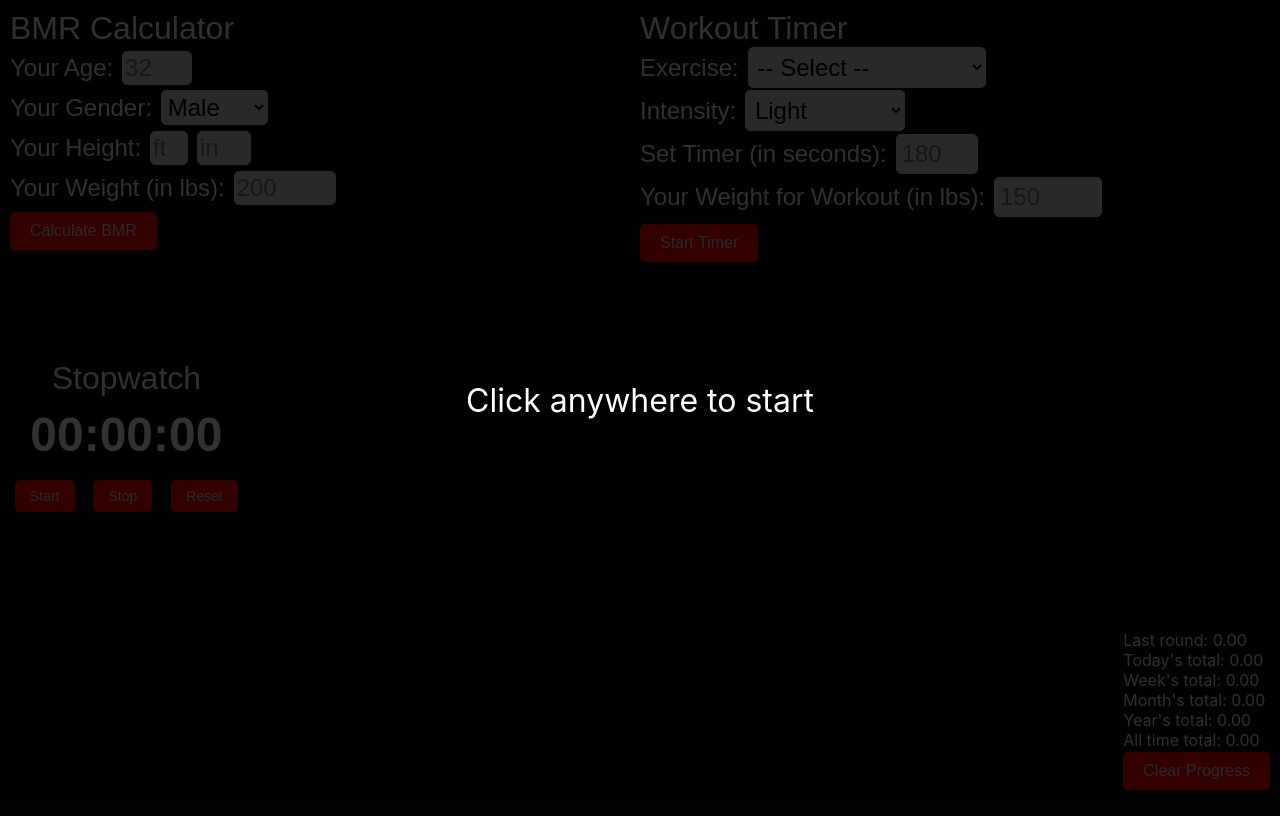
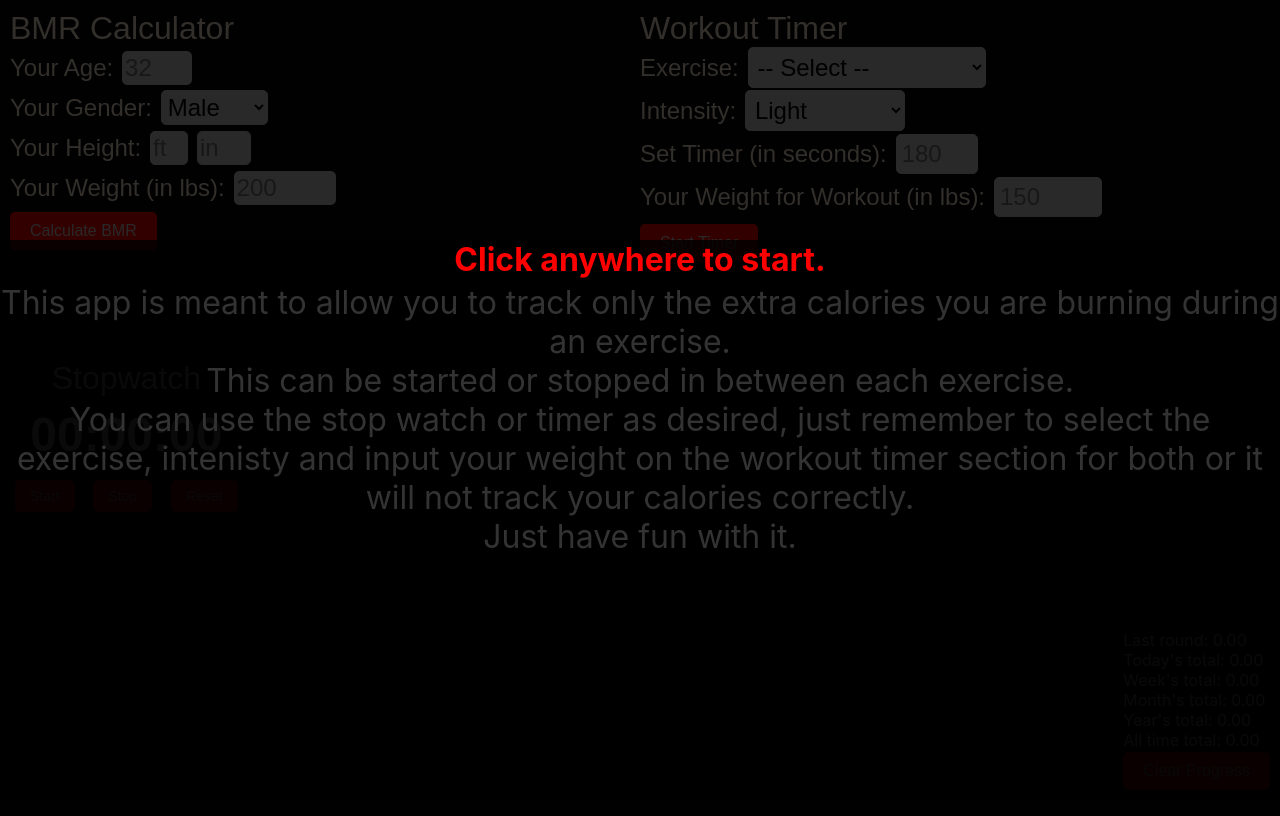
Before and after one commit to OdenRagnor/MET-Timer-and-BMR-Calculator, a plain HTML site: page index.html in a window 1280 px wide. Drawn offline with Linux system fonts and the light colour scheme.

Commit message:
added more to the overlay

```diff
--- a/index.html
+++ b/index.html
@@ -11,7 +11,9 @@
 
 <body>
     <div id="container">
-        <div id="start-overlay">Click anywhere to start</div>
+        <div id="start-overlay"><strong style="color: red; position: fixed; top: 30%; left: 0; width: 100%; height: 100%; background-color: rgba(0, 0, 0, 0.8); display: flex; justify-content: center; font-size: 2rem;">Click anywhere to start.</strong><br>This app is meant to
+            allow you to track only the extra calories you are burning during an exercise.<br> This can be started or stopped in between each exercise.<br>You can use the stop watch or timer as desired, just remember to select the exercise, intenisty
+            and input your weight on the workout timer section for both or it will not track your calories correctly.<br>Just have fun with it.</div>
         <!-- BMR Calculator Section -->
         <div id="bmrCalculator">
             <div>BMR Calculator</div>
--- a/styles.css
+++ b/styles.css
@@ -9,6 +9,7 @@
     display: flex;
     justify-content: center;
     align-items: center;
+    text-align: center;
     font-size: 2rem;
     cursor: pointer;
     z-index: 1000;
```
